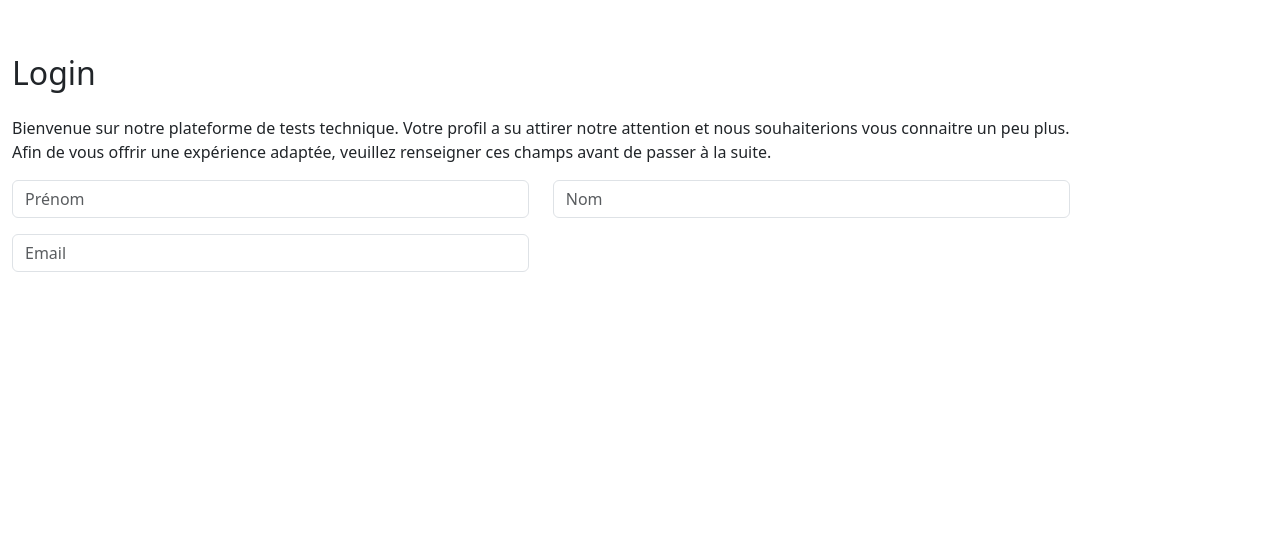
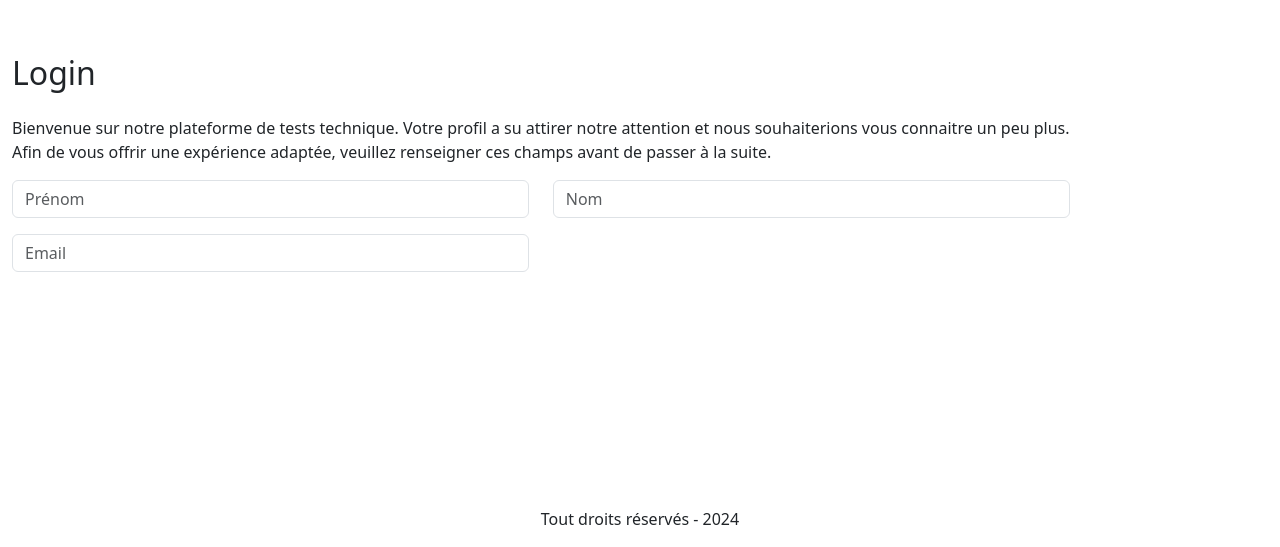
Before and after one commit to LordThi/technical_test, a React (Vite) app in the folder client/: page / in a window 1280 px wide. Shown: the part 253-800 px from the top of the page. Built offline with nearby package versions, Linux system fonts and the light colour scheme; no server answers.

Commit message:
:hammer: [Front-App] Add <Footer/>+<Instruction/>+ login logic+ handle login form

```diff
--- a/client/src/App.jsx
+++ b/client/src/App.jsx
@@ -1,8 +1,12 @@
-import React, { useEffect, useState } from 'react';
+import React, {useEffect, useState} from 'react';
 import Login from "./components/Login.jsx";
+import Footer from "./components/Footer.jsx";
+import Instructions from "./components/Instructions.jsx";
 
 function App() {
     const [data, setData] = useState(null);
+    const [candidat, setCandidat] = useState({});
+    const [isLogged, setLogged] = useState(false);
 
     useEffect(() => {
         fetch('/api/data')
@@ -11,9 +15,22 @@ function App() {
             .catch(error => console.error('Error fetching data:', error));
     }, []);
 
+    const company = data ? data.company : null;
+
+    const handleCandidat = (candidat) => {
+        console.log('le candidat est: ', candidat);
+        setCandidat(candidat);
+        if (candidat.firstname.length && candidat.lastname && candidat.mail)
+            setLogged(true)
+    };
+
     return (
         <div>
-            <Login/>
+            {console.log(data)}
+            {console.log(candidat)}
+            {!isLogged && <Login handleCandidat={handleCandidat}/>}
+            {isLogged && <Instructions/>}
+            <Footer company={company}/>
         </div>
     );
 }
```
